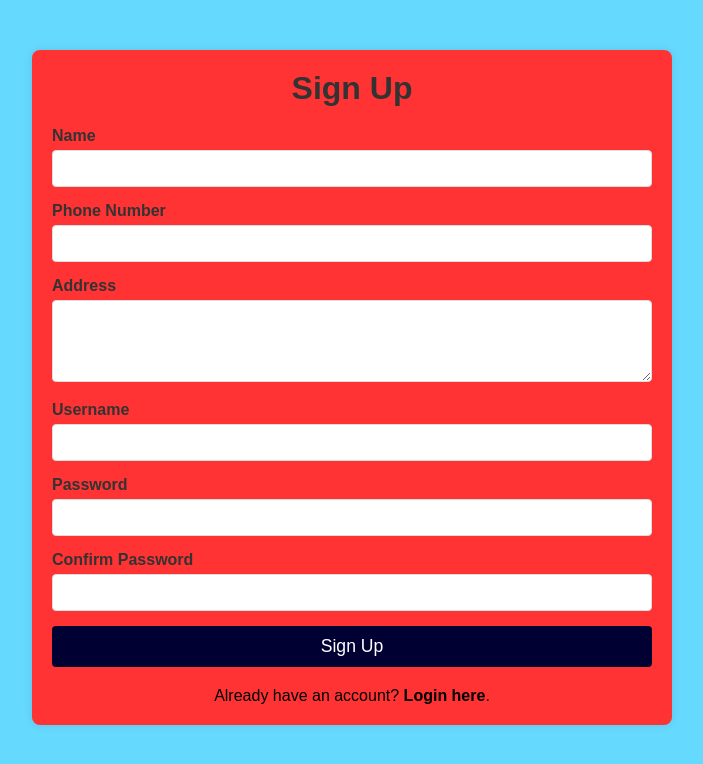
After one commit to santosh4568/Online-FIR-System, a Spring app: page /sign-up in a window 1280 px wide. The commit adds this page. Shown: the top 764 px of the page, without its empty margins (288-991 px from the left). Run offline with Thymeleaf, Linux system fonts and the light colour scheme; the template is opened without the code that fills it, so the values that code supplies are empty.

Commit message:
new file added and solve error

```diff
--- a/src/main/java/com/example/Online_FIR_System/OnlineFirSystemApplication.java
+++ b/src/main/java/com/example/Online_FIR_System/OnlineFirSystemApplication.java
@@ -2,6 +2,7 @@ package com.example.Online_FIR_System;
 
 import org.springframework.boot.SpringApplication;
 import org.springframework.boot.autoconfigure.SpringBootApplication;
+//import org.springframework.boot.autoconfigure.jdbc.DataSourceAutoConfiguration;
 
 @SpringBootApplication
 public class OnlineFirSystemApplication {
--- /dev/null
+++ b/src/main/resources/templates/sign-up.html
@@ -0,0 +1,174 @@
+<!DOCTYPE html>
+<html lang="en">
+<head>
+    <meta charset="UTF-8">
+    <meta name="viewport" content="width=device-width, initial-scale=1.0">
+    <title>Online FIR System - Sign Up</title>
+</head>
+<style>
+body {
+    font-family: Arial, sans-serif;
+    margin: 0;
+    padding: 0;
+    background-color: #66d9ff;
+}
+
+.container {
+    max-width: 600px;
+    margin: 50px auto;
+    padding: 20px;
+    background:  #ff3333;
+    border-radius: 8px;
+    box-shadow: 0 0 10px rgba(0, 0, 0, 0.1);
+}
+
+.signup-header {
+    text-align: center;
+    margin-bottom: 20px;
+}
+
+.signup-header h1 {
+    margin: 0;
+    font-size: 2em;
+    color: #333;
+}
+
+.form-group {
+    margin-bottom: 15px;
+}
+
+.form-group label {
+    display: block;
+    margin-bottom: 5px;
+    font-weight: bold;
+    color: #333;
+}
+
+.form-group input,
+.form-group textarea {
+    width: 100%;
+    padding: 10px;
+    border: 1px solid #ddd;
+    border-radius: 4px;
+    box-sizing: border-box;
+}
+
+.form-group button {
+    width: 100%;
+    padding: 10px;
+    border: none;
+    border-radius: 4px;
+    background-color: #000033;
+    color: #fff;
+    font-size: 1.1em;
+    cursor: pointer;
+    transition: background-color 0.3s;
+}
+
+.form-group button:hover {
+    background-color: #00004d;
+}
+
+.error-message {
+    color: #d9534f;
+    margin-top: 10px;
+}
+.link-container {
+    text-align: center;
+    margin-top: 20px;
+}
+
+.link-container p {
+    margin: 0;
+}
+
+.link-container a {
+    color: #000000;
+    text-decoration: none;
+    font-weight: bold;
+}
+
+.link-container a:hover {
+    text-decoration: underline;
+}
+.error-message{
+	color : #ccffff;
+}
+</style>
+<body>
+    <div class="container">
+        <div class="signup-header">
+            <h1>Sign Up</h1>
+        </div>
+        <form id="signupForm" method="post" action="/signup">
+            <div class="form-group">
+                <label for="name">Name</label>
+                <input type="text" id="name" name="name" required>
+            </div>
+            <div class="form-group">
+                <label for="phone">Phone Number</label>
+                <input type="tel" id="phone" name="phone" pattern="[0-9]{10}" required>
+            </div>
+            <div class="form-group">
+                <label for="address">Address</label>
+                <textarea id="address" name="address" rows="4" required></textarea>
+            </div>
+            <div class="form-group">
+                <label for="username">Username</label>
+                <input type="text" id="username" name="username" required>
+            </div>
+            <div class="form-group">
+                <label for="password">Password</label>
+                <input type="password" id="password" name="password" required>
+            </div>
+            <div class="form-group">
+                <label for="confirmPassword">Confirm Password</label>
+                <input type="password" id="confirmPassword" name="confirmPassword" required>
+            </div>
+            <div class="form-group">
+                <button type="submit">Sign Up</button>
+            </div>
+            <div id="error-message" class="error-message"></div>
+        </form>
+        <div class="link-container">
+            <p>Already have an account? <a href="/login">Login here</a>.</p>
+        </div>
+    </div>
+    <script>
+        document.getElementById('signupForm').addEventListener('submit', function(event) {
+            event.preventDefault();
+
+            var password = document.getElementById('password').value;
+            var confirmPassword = document.getElementById('confirmPassword').value;
+            var errorMessage = document.getElementById('error-message');
+
+            if (password !== confirmPassword) {
+                errorMessage.textContent = "Passwords do not match.";
+                return;
+            }
+
+            // Prepare data to send to the server
+            var formData = new FormData(this);
+
+            // Send form data using Fetch API
+            fetch('/signup', {
+                method: 'POST',
+                body: formData
+            })
+            .then(response => response.json())
+            .then(data => {
+                if (data.success) {
+                    alert("Sign Up Successful!");
+                    window.location.href = "/login";
+                } else {
+                    errorMessage.textContent = data.message;
+                }
+            })
+            .catch(error => {
+                console.error('Error:', error);
+                errorMessage.textContent = "An error occurred. Please try again.";
+            });
+        });
+    </script>
+</body>
+</html>
```
Also changed, not shown: pom.xml (+2 -7 lines), src/main/java/com/example/Online_FIR_System/Controller/Error.java (added, +17 -0 lines), src/main/java/com/example/Online_FIR_System/Controller/MyController.java (+50 -0 lines), src/main/java/com/example/Online_FIR_System/Model/User.java (added, +71 -0 lines), src/main/java/com/example/Online_FIR_System/Repository/UserRepository.java (added, +11 -0 lines), src/main/java/com/example/Online_FIR_System/Services/UserService.java (added, +24 -0 lines), src/main/java/com/example/Online_FIR_System/config/WebConfig.java (added, +13 -0 lines), src/main/resources/application.properties (+0 -8 lines), src/main/resources/static/css/style.css (+21 -1 lines), src/main/resources/templates/add-complaint.html (added, +191 -0 lines), src/main/resources/templates/home.html (renamed from src/main/webapp/WEB-INF/views/home.jsp, +5 -5 lines), src/main/resources/templates/login.html (renamed from src/main/webapp/WEB-INF/views/login.jsp, +6 -4 lines).
